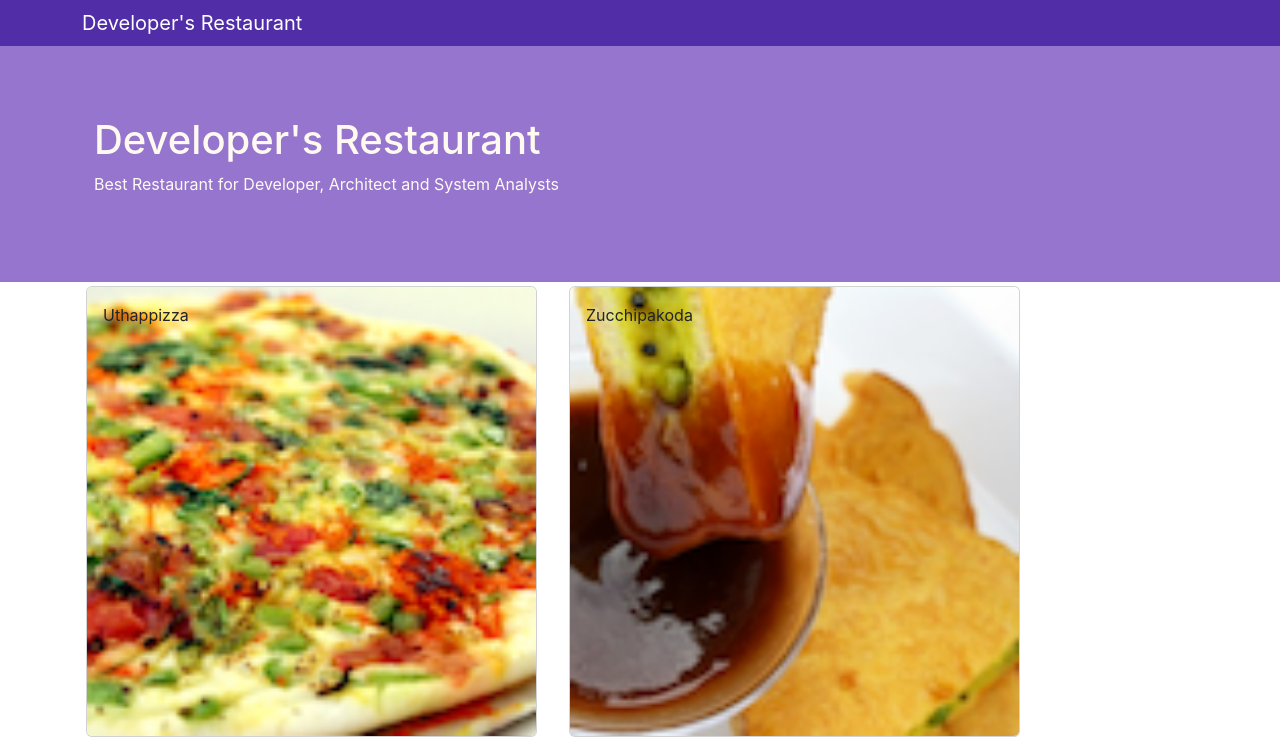
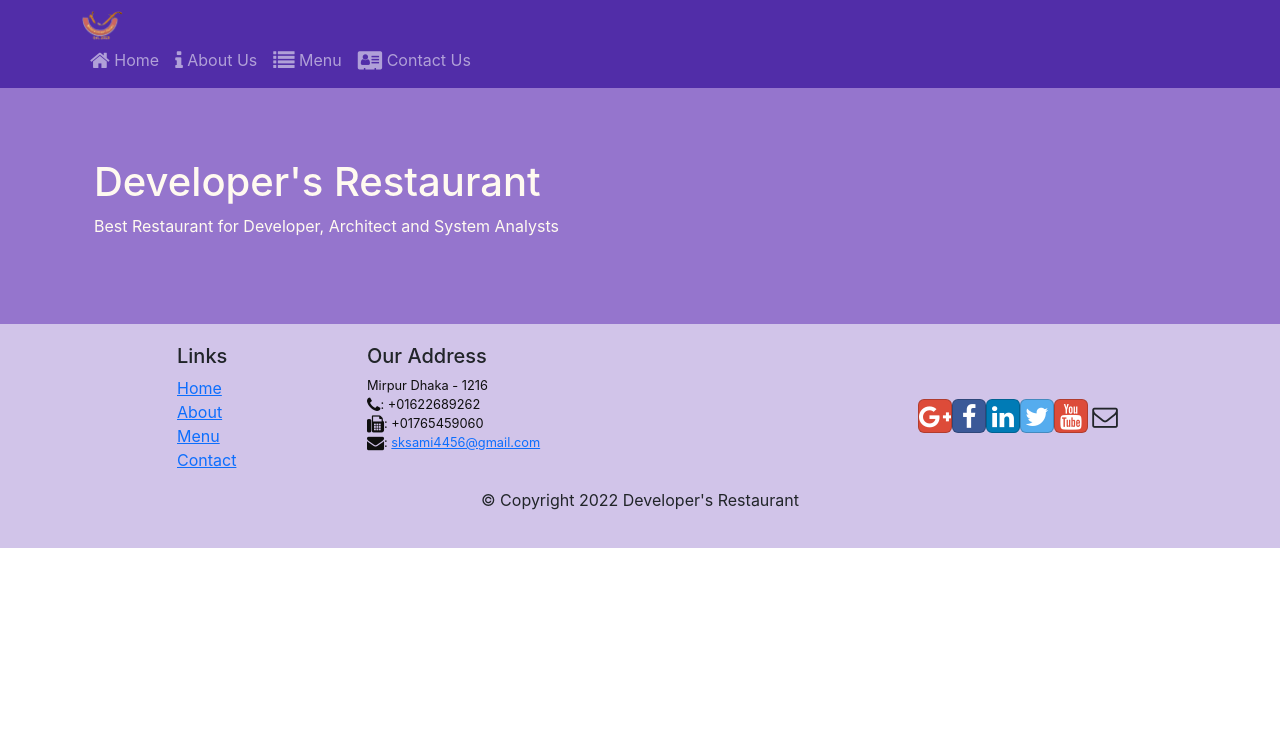
Before and after one commit to sksami3/RestaurantWebSite, a React (Create React App) app: page / in a window 1280 px wide. Shown: the top 743 px of the page. Built offline with nearby package versions, Linux system fonts and the light colour scheme.

Commit message:
Router done

```diff
--- a/src/components/FooterComponent.js
+++ b/src/components/FooterComponent.js
@@ -1,5 +1,4 @@
-
-
+import { Link } from 'react-router-dom';
 
 function Footer(props) {
     return (
@@ -9,10 +8,10 @@ function Footer(props) {
                     <div className="col-4 offset-1 col-sm-2">
                         <h5>Links</h5>
                         <ul className="list-unstyled">
-                            <li><a href="#">Home</a></li>
-                            <li><a href="#">About</a></li>
-                            <li><a href="#">Menu</a></li>
-                            <li><a href="contactus.html">Contact</a></li>
+                            <li><Link to="/home">Home</Link></li>
+                            <li><Link to="/about">About</Link></li>
+                            <li><Link to="/menu">Menu</Link></li>
+                            <li><Link to="contactus">Contact</Link></li>
                         </ul>
                     </div>
                     <div className="col-7 col-sm-5">
--- a/src/components/HeaderComponent.js
+++ b/src/components/HeaderComponent.js
@@ -1,14 +1,46 @@
 import React, { Component } from 'react';
-import { Navbar, NavbarBrand, Jumbotron } from 'reactstrap';
-
+import { Navbar, NavbarBrand, Jumbotron, NavbarToggler, Collapse, Nav, NavItem } from 'reactstrap';
+import { NavLink } from 'react-router-dom';
 
 class Header extends Component {
+    constructor(props) {
+        super(props);
+
+        this.toggleNav = this.toggleNav.bind(this);
+        this.state = {
+            isNavOpen: false
+        };
+    }
+
+    toggleNav() {
+        this.setState({
+            isNavOpen: !this.state.isNavOpen
+        });
+    }
+
     render() {
         return (
-            <React.Fragment>
-                <Navbar dark>
+            <div>
+                <Navbar dark expand="md">
                     <div className="container">
-                        <NavbarBrand href="/">Developer's Restaurant</NavbarBrand>
+                        <NavbarToggler onClick={this.toggleNav} />
+                        <NavbarBrand className="mr-auto" href="/"><img src='assets/images/logo.png' height="30" width="41" alt='Ristorante Con Fusion' /></NavbarBrand>
+                        <Collapse isOpen={this.state.isNavOpen} navbar>
+                            <Nav navbar>
+                                <NavItem>
+                                    <NavLink className="nav-link" to='/home'><span className="fa fa-home fa-lg"></span> Home</NavLink>
+                                </NavItem>
+                                <NavItem>
+                                    <NavLink className="nav-link" to='/aboutus'><span className="fa fa-info fa-lg"></span> About Us</NavLink>
+                                </NavItem>
+                                <NavItem>
+                                    <NavLink className="nav-link" to='/menu'><span className="fa fa-list fa-lg"></span> Menu</NavLink>
+                                </NavItem>
+                                <NavItem>
+                                    <NavLink className="nav-link" to='/contactus'><span className="fa fa-address-card fa-lg"></span> Contact Us</NavLink>
+                                </NavItem>
+                            </Nav>
+                        </Collapse>
                     </div>
                 </Navbar>
                 <div className="jumbotron">
@@ -21,7 +53,7 @@ class Header extends Component {
                         </div>
                     </div>
                 </div>
-            </React.Fragment>
+            </div>
         )
     }
 }
--- a/src/components/MainComponent.js
+++ b/src/components/MainComponent.js
@@ -5,6 +5,8 @@ import { Component } from 'react';
 import DishDetail from './DishDetailComponent';
 import Footer from './FooterComponent';
 import Header from './HeaderComponent';
+import { Routes, Route } from 'react-router-dom';
+import Home from './HomeComponent';
 
 class Main extends Component {
 
@@ -23,11 +25,23 @@ class Main extends Component {
 
 
     render() {
+        const HomePage = () =>{
+            return(
+                <Home />
+            )
+        }
+
         return (
+
             <div>
                 <Header />
-                <Menu dishes={this.state.dishes} onClk={(dishId) => this.onDishSelect(dishId)} />
-                <DishDetail dish={this.state.dishes.filter(dish => dish.id === this.state.selectedDish)[0]} />
+                <Routes>
+                    <Route path="/home" element={HomePage}></Route>
+                    {/* <Menu dishes={this.state.dishes} onClk={(dishId) => this.onDishSelect(dishId)} /> */}
+                    <Route exact path="menu" element={<Menu dishes={this.state.dishes} render={() => ({})} />} />
+                    {/* <DishDetail dish={this.state.dishes.filter(dish => dish.id === this.state.selectedDish)[0]} /> */}
+                    <Route path="/" to="/home" />
+                </Routes>
                 <Footer />
             </div>
         );
```
Also changed, not shown: 2 other files (tests, documents, lock files or other folders).
